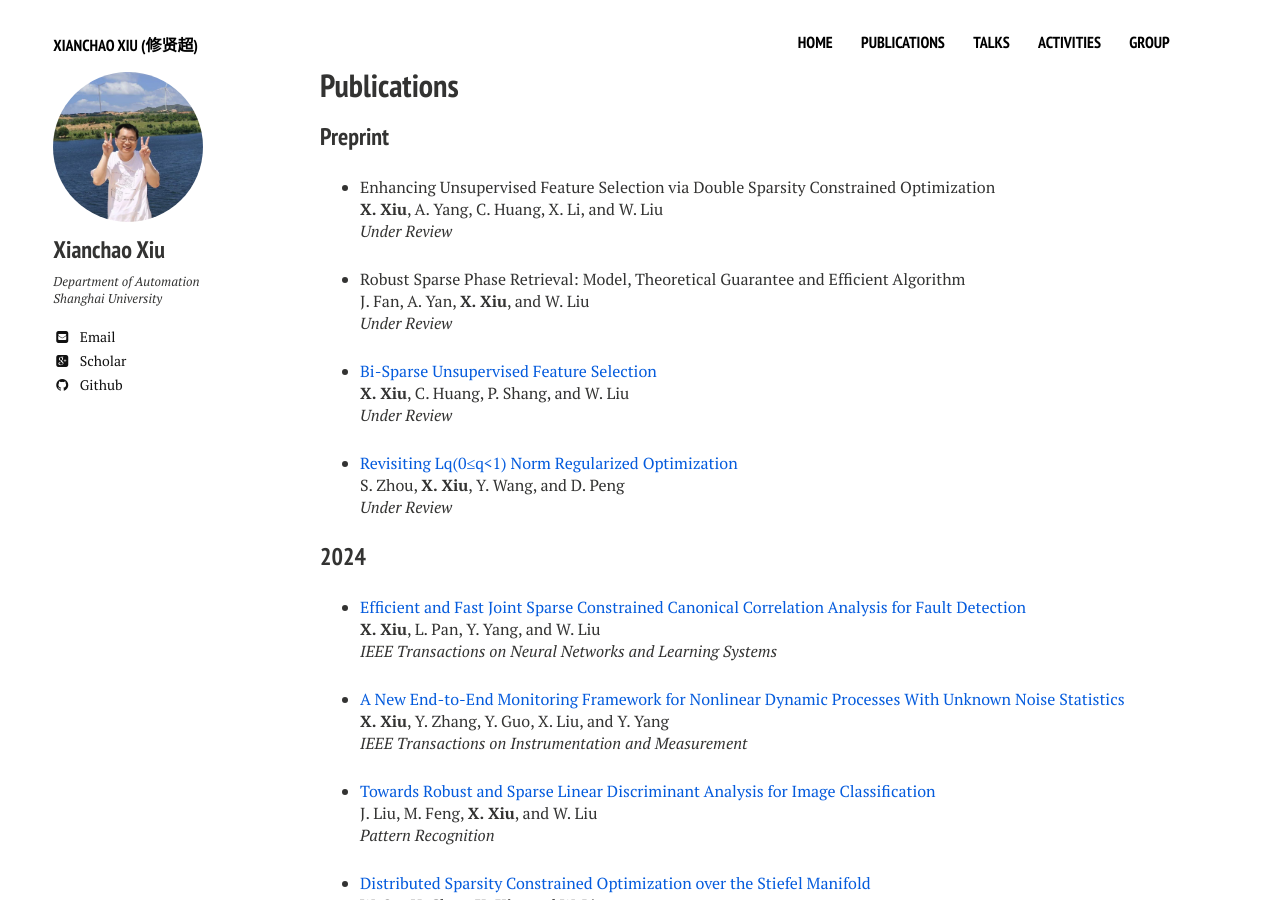
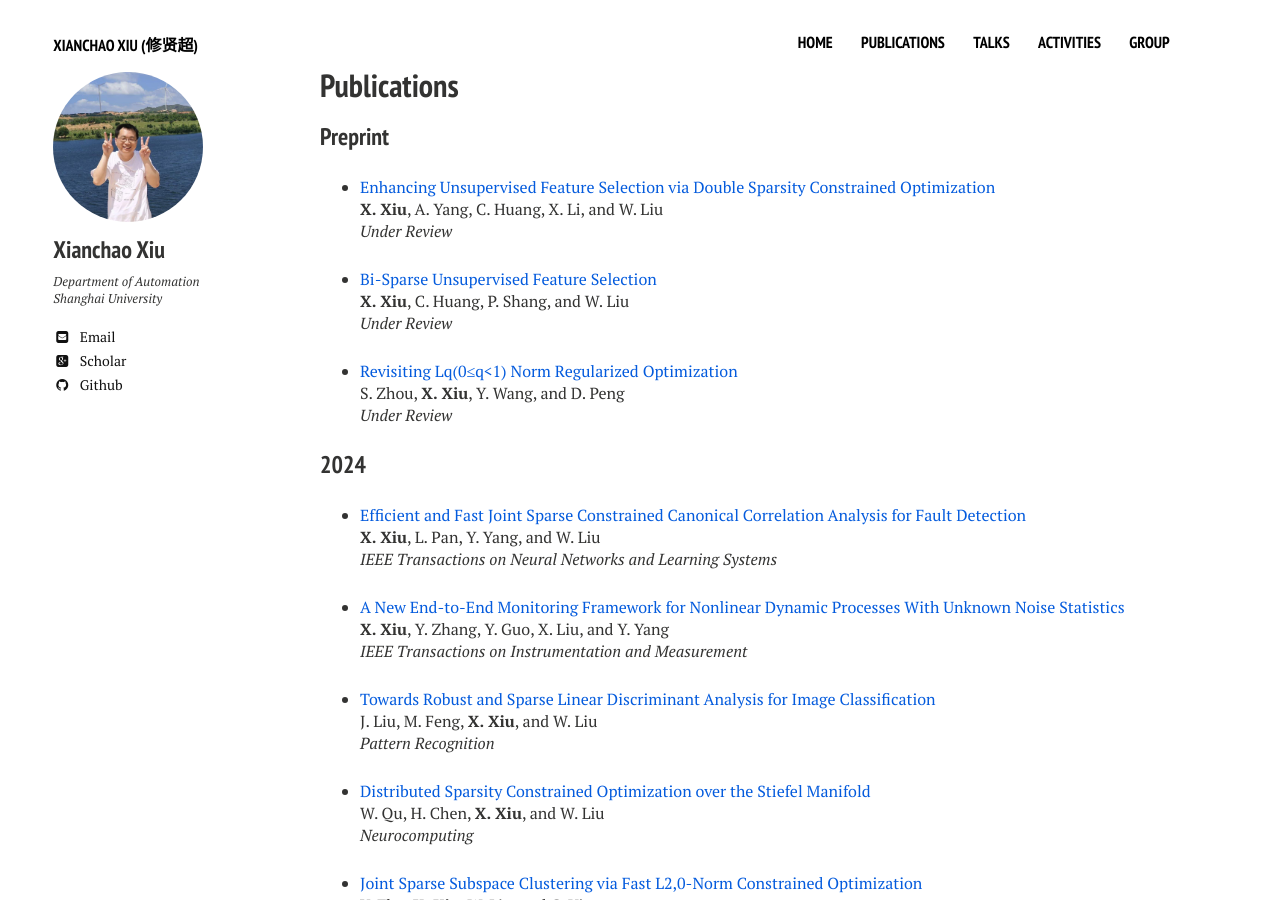
Before and after one commit to xianchaoxiu/xianchaoxiu.github.io, a Jekyll site: the page built from publications/index.md, in a window 1280 px wide and 900 px high. Built offline with Jekyll 4.4.1, drawn with Linux system fonts in a browser that asks for light colours; nearby versions of some CDN libraries.

Commit message:
Update index.md

```diff
--- a/publications/index.md
+++ b/publications/index.md
@@ -11,13 +11,8 @@ share: false
 
 ### Preprint
 
-* Enhancing Unsupervised Feature Selection via Double Sparsity Constrained Optimization<br>
+* <a href="https://arxiv.org/abs/2412.16819" class="textlink" target="_blank">Enhancing Unsupervised Feature Selection via Double Sparsity Constrained Optimization</a><br>
 <b>X. Xiu</b>, A. Yang, C. Huang, X. Li, and W. Liu<br>
-<i>Under Review</i><br>
-
-
-* Robust Sparse Phase Retrieval: Model, Theoretical Guarantee and Efficient Algorithm <br>
-J. Fan, A. Yan, <b>X. Xiu</b>, and W. Liu<br>
 <i>Under Review</i><br>
 
 
```
